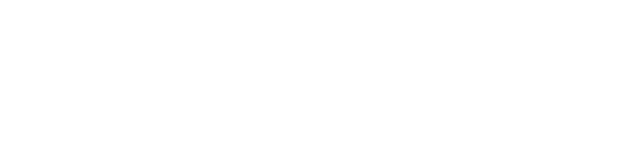
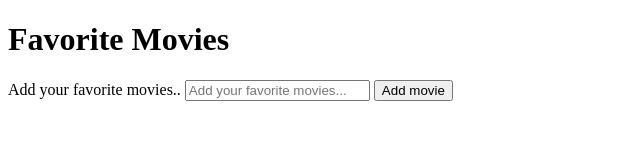
Before and after one commit to Italovini223/Favorite_movies, a plain HTML site: page index.html in a window 1280 px wide. Shown: the whole page, without its empty margins (0-640 px from the left). Drawn offline with Linux system fonts and the light colour scheme.

Commit message:
add a header

```diff
--- a/index.html
+++ b/index.html
@@ -6,6 +6,15 @@
   <title>Favorite movies</title>
 </head>
 <body>
-
+  <div class="page">
+    <header>
+      <h1>Favorite Movies</h1>
+      <div class="search">
+        <label for="input-search">Add your favorite movies..</label>
+        <input type="text" id="input-search" placeholder="Add your favorite movies...">
+        <button>Add movie</button>
+      </div>
+    </header>
+  </div>
 </body>
 </html>
```
